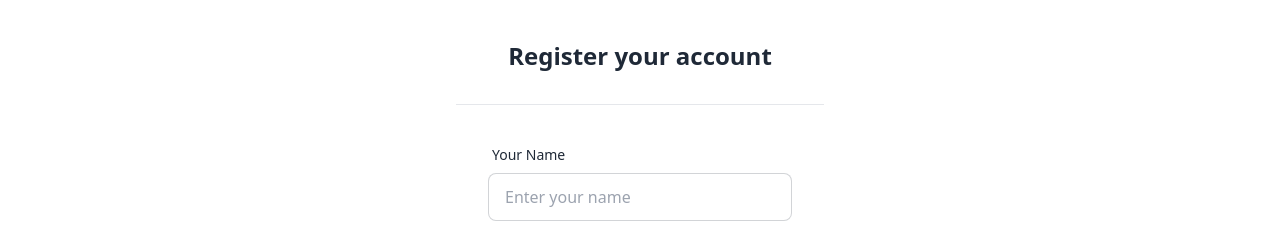
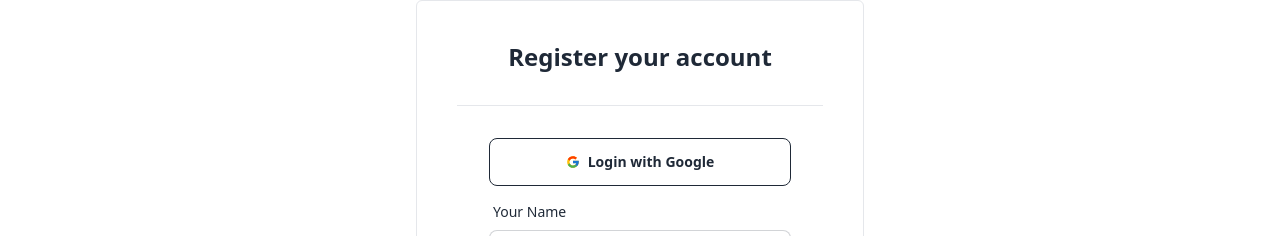
Before and after one commit to xyryc/career-compass, a React (Vite) app: page /register in a window 1280 px wide. Shown: the part 68-304 px from the top of the page. Built offline with nearby package versions, Linux system fonts and the light colour scheme; no server answers.

Commit message:
added private route

```diff
--- /dev/null
+++ b/src/components/Loading.jsx
@@ -0,0 +1,9 @@
+const Loading = () => {
+  return (
+    <div className="min-h-[calc(100vh-300px)] flex justify-center items-center">
+      <span className="loading loading-bars loading-lg"></span>
+    </div>
+  );
+};
+
+export default Loading;
--- a/src/components/Navbar.jsx
+++ b/src/components/Navbar.jsx
@@ -6,9 +6,8 @@ const Navbar = () => {
   const { user, logOut } = useContext(AuthContext);
 
   const handleLogOut = () => {
-    logOut()
-  }
-
+    logOut();
+  };
 
   const links = (
     <>
@@ -56,9 +55,9 @@ const Navbar = () => {
       <div className="navbar-center hidden lg:flex">
         <ul className="menu menu-horizontal px-1">{links}</ul>
       </div>
-      <div className="navbar-end space-x-2">
+      <div className="navbar-end">
         {user ? (
-          <div className="flex justify-center items-center">
+          <div className="flex justify-center items-center gap-2">
             <div
               tabIndex={0}
               role="button"
@@ -74,8 +73,8 @@ const Navbar = () => {
             </div>
 
             <Link onClick={handleLogOut} className="btn btn-outline btn-sm">
-            Logout
-          </Link>
+              Logout
+            </Link>
           </div>
         ) : (
           <Link className="btn btn-outline btn-sm" to="/login">
--- a/src/pages/Login.jsx
+++ b/src/pages/Login.jsx
@@ -2,9 +2,10 @@ import { useContext, useState } from "react";
 import { Link, useLocation, useNavigate } from "react-router-dom";
 import { AuthContext } from "../provider/AuthProvider";
 import toast from "react-hot-toast";
+import { FcGoogle } from "react-icons/fc";
 
 const Login = () => {
-  const { userLogin, setUser } = useContext(AuthContext);
+  const { userLogin, setUser, signInWithGoogle } = useContext(AuthContext);
   const [error, setError] = useState({});
   const location = useLocation();
   const navigate = useNavigate();
@@ -31,14 +32,31 @@ const Login = () => {
       });
   };
 
+  const handleGoogleSignIn = () => {
+    signInWithGoogle()
+      .then((result) => {
+        console.log(result.user);
+        setUser(result.user);
+        toast.success("Log in successfully!");
+      })
+      .catch((error) => {
+        console.log(error);
+        toast.error(error.code);
+      });
+  };
+
   return (
-    <div className="flex justify-center items-center pb-10">
-      <div className="card bg-base-100 w-full max-w-md shrink-0 rounded-md p-10">
+    <div className="flex justify-center items-center pb-10" >
+      <div className="card bg-base-100 w-full max-w-md shrink-0 rounded-md p-10 border">
         <h2 className="font-semibold text-2xl text-center">
           Login your account
         </h2>
         <div className="border-b-[1px] mt-8"></div>
-        <form onSubmit={handleSubmit} className="card-body">
+
+        <form onSubmit={handleSubmit} className="card-body ">
+        <button onClick={handleGoogleSignIn} className="btn btn-outline" type="button">
+          <FcGoogle /> Login with Google
+        </button>
           <div className="form-control">
             <label className="label">
               <span className="label-text">Email Address</span>
--- a/src/pages/Register.jsx
+++ b/src/pages/Register.jsx
@@ -2,9 +2,11 @@ import { useContext, useState } from "react";
 import { Link, useNavigate } from "react-router-dom";
 import { AuthContext } from "../provider/AuthProvider";
 import toast from "react-hot-toast";
+import { FcGoogle } from "react-icons/fc";
 
 const Register = () => {
-  const { createNewUser, setUser, updateUserProfile } = useContext(AuthContext);
+  const { createNewUser, setUser, updateUserProfile, signInWithGoogle } =
+    useContext(AuthContext);
   const [error, setError] = useState({});
   const navigate = useNavigate();
 
@@ -34,6 +36,7 @@ const Register = () => {
             navigate("/");
           })
           .catch((err) => {
+            toast.error(err);
             console.log(err);
           });
       })
@@ -42,14 +45,35 @@ const Register = () => {
       });
   };
 
+  const handleGoogleSignIn = () => {
+    signInWithGoogle()
+      .then((result) => {
+        console.log(result.user);
+        setUser(result.user);
+        toast.success("Log in successfully!");
+        navigate("/");
+      })
+      .catch((error) => {
+        console.log(error);
+        toast.error(error.code);
+      });
+  };
+
   return (
     <div className="pb-10 flex justify-center items-center">
-      <div className="card bg-base-100 w-full max-w-md shrink-0 rounded-md p-10">
+      <div className="card bg-base-100 w-full max-w-md shrink-0 rounded-md p-10 border">
         <h2 className="font-semibold text-2xl text-center">
           Register your account
         </h2>
         <div className="border-b-[1px] mt-8"></div>
         <form className="card-body" onSubmit={handleSubmit}>
+          <button
+            onClick={handleGoogleSignIn}
+            className="btn btn-outline"
+            type="button"
+          >
+            <FcGoogle /> Login with Google
+          </button>
           {/* name input */}
           <div className="form-control">
             <label className="label">
--- a/src/provider/AuthProvider.jsx
+++ b/src/provider/AuthProvider.jsx
@@ -2,7 +2,6 @@ import { createContext, useEffect, useState } from "react";
 import {
   createUserWithEmailAndPassword,
   getAuth,
-  GithubAuthProvider,
   GoogleAuthProvider,
   onAuthStateChanged,
   signInWithEmailAndPassword,
@@ -16,7 +15,6 @@ import app from "../firebase/firebase.config";
 export const AuthContext = createContext();
 
 const googleProvider = new GoogleAuthProvider();
-const githubProvider = new GithubAuthProvider();
 
 // eslint-disable-next-line react/prop-types
 const AuthProvider = ({ children }) => {
@@ -39,10 +37,6 @@ const AuthProvider = ({ children }) => {
     return signInWithPopup(auth, googleProvider);
   };
 
-  const signInWithGithub = () => {
-    return signInWithPopup(auth, githubProvider);
-  };
-
   const logOut = () => {
     setLoading(true);
     return signOut(auth);
@@ -61,7 +55,6 @@ const AuthProvider = ({ children }) => {
     loading,
     updateUserProfile,
     signInWithGoogle,
-    signInWithGithub,
   };
 
   useEffect(() => {
--- /dev/null
+++ b/src/routes/PrivateRoute.jsx
@@ -0,0 +1,24 @@
+import { useContext } from "react";
+import { AuthContext } from "../provider/AuthProvider";
+import { Navigate, useLocation } from "react-router-dom";
+import Loading from "../components/Loading";
+
+
+// eslint-disable-next-line react/prop-types
+const PrivateRoutes = ({ children }) => {
+  const { user, loading } = useContext(AuthContext);
+  const location = useLocation();
+  console.log(location);
+
+  if (loading) {
+    return <Loading />;
+  }
+
+  if (user && user?.email) {
+    return children;
+  }
+
+  return <Navigate state={location.pathname} to={"/login"}></Navigate>;
+};
+
+export default PrivateRoutes;
--- a/src/routes/router.jsx
+++ b/src/routes/router.jsx
@@ -5,6 +5,7 @@ import Register from "../pages/Register";
 import Home from "../pages/Home";
 import ServiceDetails from "../pages/ServiceDetails";
 import Profile from "../pages/Profile";
+import PrivateRoutes from "./PrivateRoute";
 
 const router = createBrowserRouter([
   {
@@ -30,7 +31,11 @@ const router = createBrowserRouter([
       },
       {
         path: "/profile",
-        element: <Profile />,
+        element: (
+          <PrivateRoutes>
+            <Profile />
+          </PrivateRoutes>
+        ),
       },
     ],
   },
```
